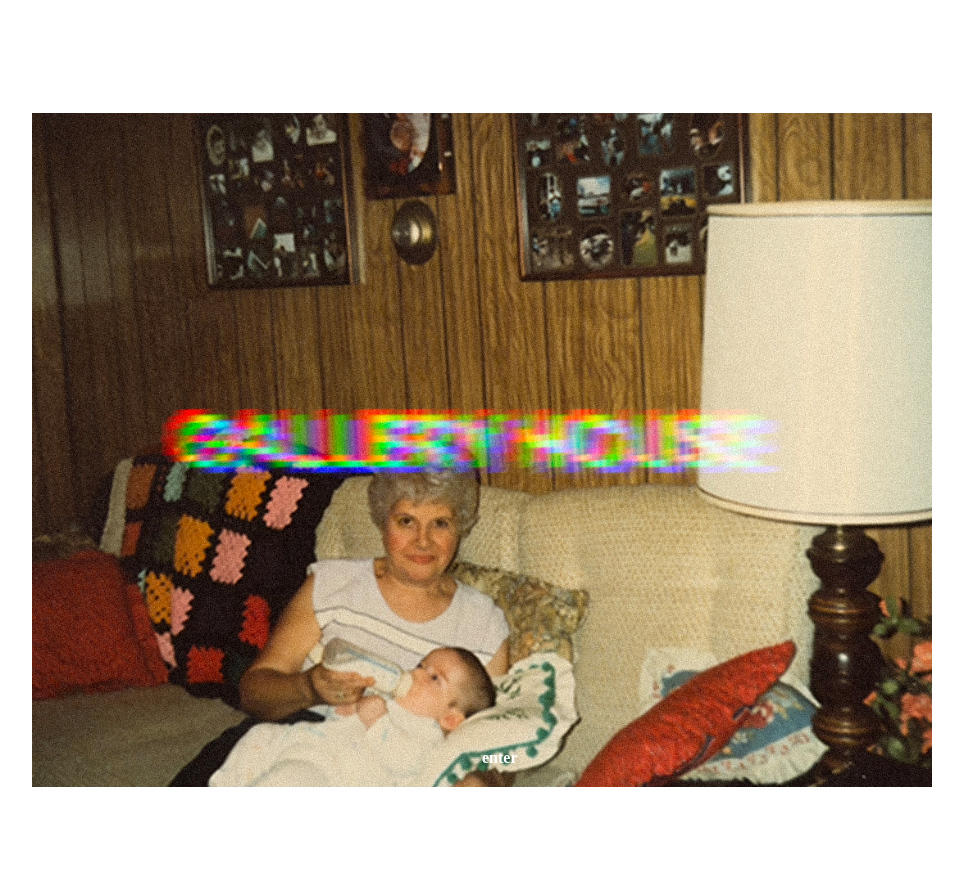
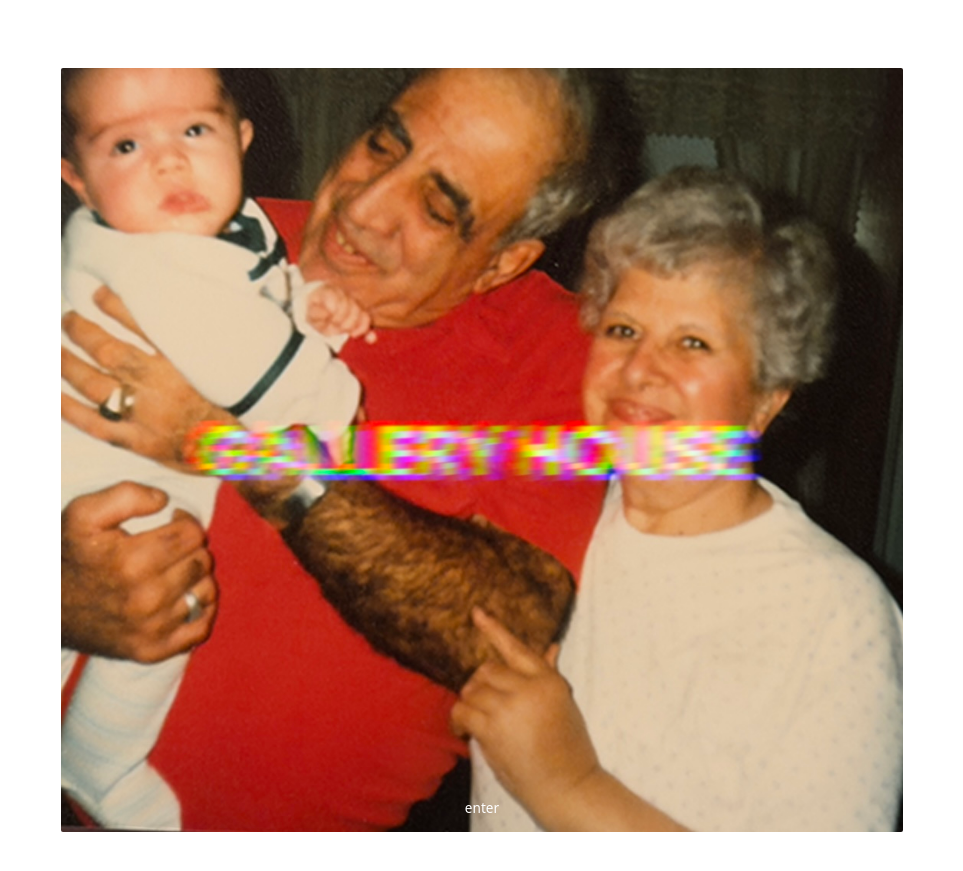
Before and after one commit to ReptarAzar/reptarazar.github.io, a Jekyll site: the page galleryhouse.nyc/index.html, which Jekyll copies as it is, in a window 1280 px wide. Shown: the top 871 px of the page, without its empty margins (158-1121 px from the left). Built offline with Jekyll 4.4.1, drawn with Linux system fonts in a browser that asks for light colours; some web fonts are replaced.

Commit message:
first cursor push!

```diff
--- a/galleryhouse.nyc/css/style.css
+++ b/galleryhouse.nyc/css/style.css
@@ -165,40 +165,104 @@
     margin: 0 auto;
   }
 
+/* About page: 80vh content area when short (100vh total, no scroll), 10vh breathing room when long */
+body.page-about .container {
+  padding: 10vh 0;
+  min-height: 100vh;
+  box-sizing: border-box;
+}
+
+body.page-about .intro {
+  max-width: 800px;
+  margin: 0 auto;
+  min-height: 80vh;
+  display: flex;
+  flex-direction: column;
+  justify-content: center;
+  height: auto;
+  position: relative;
+}
+
+body.page-about .about-heading {
+  margin-top: 0;
+}
+
+body.page-about .intro p {
+  margin: 0 0 0.85em;
+}
+
+/* Home page: no scroll, full viewport */
+body.page-home {
+  overflow: hidden;
+  height: 100%;
+}
+
+html:has(body.page-home) {
+  height: 100%;
+}
 
 .hero {
   height: 100vh;
+  min-height: 100vh;
+  display: flex;
+  flex-direction: column;
+  overflow: hidden;
+}
+
+.hero-link {
+  position: relative;
+  display: flex;
+  flex-direction: column;
+  flex: 1;
+  min-height: 0;
+  text-decoration: none;
+  color: inherit;
+  touch-action: manipulation;
+}
+
+body.page-home .hero-link {
+  text-decoration: none;
+}
+
+.hero-img:hover,
+.hero-link:focus-visible .hero-img {
+  opacity: 0.8;
+}
+
+.hero-image-wrap {
+  position: relative;
+  flex: 1;
   display: flex;
   align-items: center;
   justify-content: center;
+  min-height: 0;
+  padding: 20px;
 }
 
-.hero img{
-  height: 75vh;      /* ← percentage of viewport height */
-  width: auto;       /* maintain aspect ratio */
-  max-width: 95vw;   /* prevent horizontal overflow */
+.hero-img {
+  max-height: 85vh;
+  max-width: 100%;
+  width: auto;
   object-fit: contain;
+  transition: opacity 480ms cubic-bezier(0.16, 1, 0.3, 1);
+  border-radius: 2px;
 }
 
-.enter {
-    position: absolute;
-    left: 50%;
-    top: 83vh;
-    color: white;
-    font-weight: bold;
-}
-
-.hover-fade {
-  opacity: 1;
-  transition: opacity 480ms cubic-bezier(0.16, 1, 0.3, 1);
-}
-
-.hover-fade:hover {
-  opacity: 0.8;
+.hero-enter {
+  position: absolute;
+  bottom: 30px;
+  left: 0;
+  right: 0;
+  padding: 0;
+  text-align: center;
+  font-family: system-ui, -apple-system, "Segoe UI", sans-serif;
+  font-weight: 400;
+  color: white;
+  font-size: .85em;
 }
 
    .about-heading {
-    margin-top: 20vh;
+    margin-top: 10vh;
    }
 
   .portrait {
@@ -245,11 +309,21 @@
       font-size: 1.25rem;
     }
 
-   img {
+   .container img,
+   .intro img,
+   .body-copy img {
     max-width: 960px;
     border-radius: 0;
     position: relative;
     width: 100%;
+   }
+
+   /* Hero image stays constrained by .hero-image-wrap; do not force width: 100% */
+   .hero .hero-img {
+    max-height: 70vh;
+    max-width: 100%;
+    width: auto;
+    object-fit: contain;
    }
 
    .intro {
@@ -257,6 +331,11 @@
     margin: 0;
    }
 
+   body.page-about .intro {
+    padding: 32px;
+    min-height: 80vh;
+    max-width: 800px;
+   }
 
    .portrait {
     top: 0;
@@ -407,9 +486,10 @@
 
 @media only screen and (min-width: 35em) {
   /* Style adjustments for viewports that meet the condition */
-  #cursor-wrapper
+  #cursor-wrapper {
     /* display: none; */
   }
+}
 
 @media print,
   (-webkit-min-device-pixel-ratio: 1.25),
--- a/galleryhouse.nyc/index.html
+++ b/galleryhouse.nyc/index.html
@@ -25,14 +25,14 @@
   <meta name="viewport" content="width=device-width, initial-scale=1">
   <title>Gallery House</title>
   <link rel="stylesheet" href="https://use.typekit.net/bfe6bqm.css">
-  <link rel="stylesheet" href="css/style.css?v=7">
+  <link rel="stylesheet" href="css/style.css?v=8">
   <meta name="description" content="">
 
   <meta property="og:title" content="Gallery House">
   <meta property="og:type" content="website">
   <meta property="og:url" content="https://galleryhouse.nyc">
-  <meta property="og:image" content="https://galleryhouse.nyc/img/home.png">
-  <meta property="og:image:alt" content="https://galleryhouse.nyc/img/home.png">
+  <meta property="og:image" content="https://galleryhouse.nyc/img/1.jpg">
+  <meta property="og:image:alt" content="Gallery House">
 
 
   <link rel="icon" href="favicon.ico" sizes="any">
@@ -50,13 +50,15 @@
   </script>
 </head>
 
-<body>
+<body class="page-home">
     <div class="hero">
-        <a href="about/index.html" class="">
-          <img src="img/home.jpg" alt="" class="hover-fade" />
-          <span class="enter">enter</span>
+        <a href="about/index.html" class="hero-link">
+            <span class="hero-image-wrap">
+                <img id="hero-daily-img" src="" alt="Gallery House" class="hero-img">
+                <span class="hero-enter">enter</span>
+            </span>
         </a>
     </div>
-
+    <script src="js/home.js"></script>
 </body>
 </html>
--- /dev/null
+++ b/galleryhouse.nyc/js/home.js
@@ -0,0 +1,27 @@
+(function () {
+  var el = document.getElementById('hero-daily-img');
+  if (!el) return;
+  var wrap = document.querySelector('.hero-image-wrap');
+  var enter = document.querySelector('.hero-enter');
+  if (!wrap || !enter) return;
+
+  function positionEnter() {
+    var img = document.getElementById('hero-daily-img');
+    if (!img || !wrap || !enter) return;
+    var wrapRect = wrap.getBoundingClientRect();
+    var imgRect = img.getBoundingClientRect();
+    var wrapHeight = wrapRect.height;
+    var imgHeight = imgRect.height;
+    var bottomPx = (wrapHeight - imgHeight) / 2 + 15;
+    enter.style.bottom = bottomPx + 'px';
+  }
+
+  var startOfYear = new Date(new Date().getFullYear(), 0, 0);
+  var dayOfYear = Math.floor((Date.now() - startOfYear) / (24 * 60 * 60 * 1000));
+  var index = 1 + (dayOfYear % 9);
+  el.src = 'img/' + index + '.jpg';
+
+  el.addEventListener('load', positionEnter);
+  positionEnter();
+  window.addEventListener('resize', positionEnter);
+})();
```
Also changed, not shown: galleryhouse.nyc/about/index.html (+6 -6 lines), galleryhouse.nyc/img/1.jpg (renamed from galleryhouse.nyc/img/home.jpg), galleryhouse.nyc/img/2.jpg (added), galleryhouse.nyc/img/3.jpg (added), galleryhouse.nyc/img/4.jpg (added), galleryhouse.nyc/img/5.jpg (added), galleryhouse.nyc/img/6.jpg (added), galleryhouse.nyc/img/7.jpg (added), galleryhouse.nyc/img/8.jpg (added), galleryhouse.nyc/img/9.jpg (added), galleryhouse.nyc/img/portrait.jpg (deleted), 1 other file.
